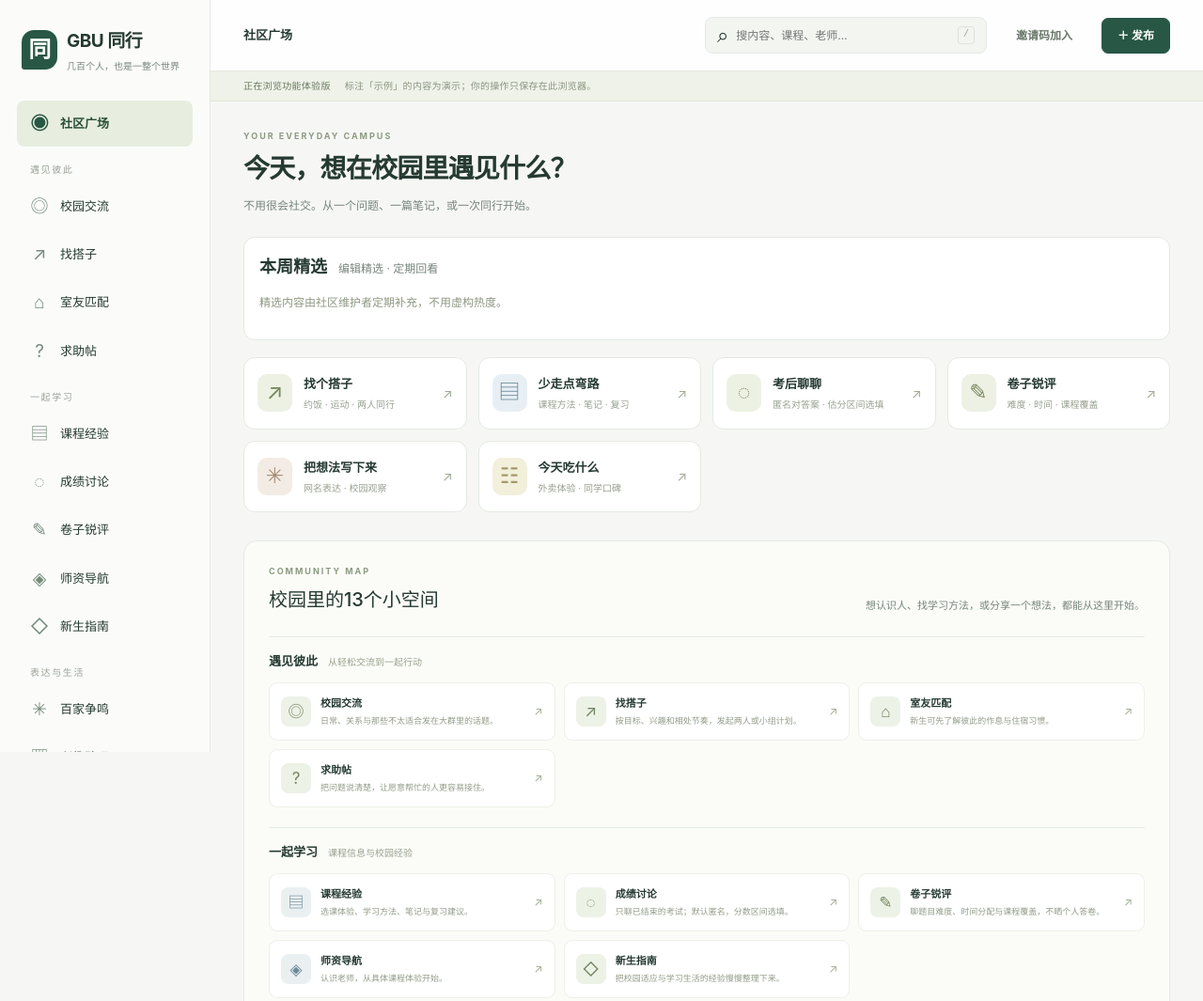
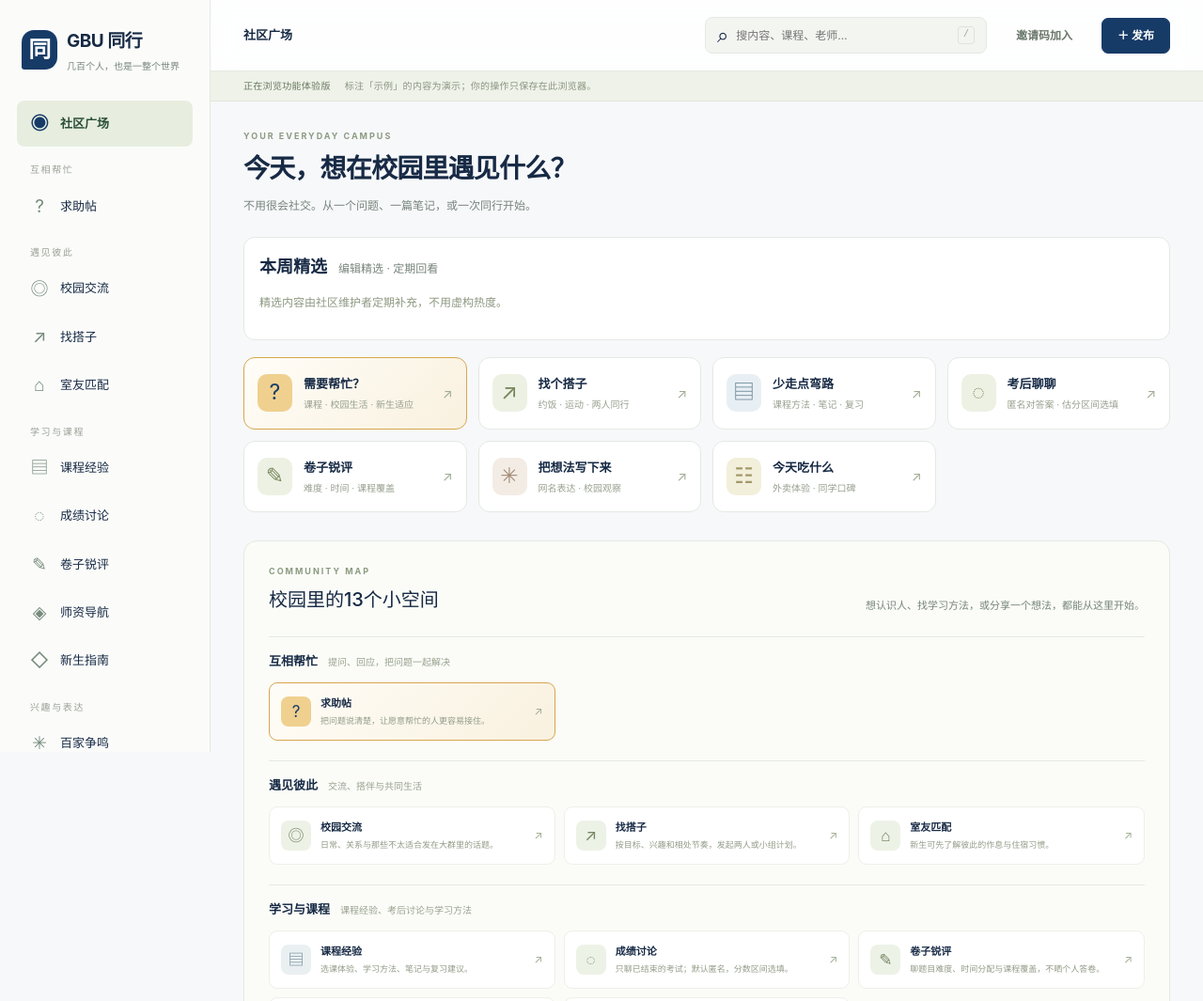
Before and after one commit to JDVANCE9112001/gbu-together-community, a plain HTML site: page index.html in a window 1280 px wide. Shown: the top 1065 px of the page at 94% size. Drawn offline with Linux system fonts and the light colour scheme.

Commit message:
Highlight help board and regroup navigation

```diff
--- a/community.css
+++ b/community.css
@@ -1,13 +1,13 @@
 /* Replaceable visual layer; content, repository and interaction logic live separately. */
 :root {
-  --paper: #f6f7f5;
+  --paper: #f7f8fa;
   --surface: #fff;
-  --ink: #253a32;
+  --ink: #172a45;
   --muted: #77847c;
   --line: #e4e9e3;
-  --green: #285745;
-  --soft: #eef3ec;
-  --accent: #e5ecd4;
+  --green: #173b67;
+  --soft: #edf2f8;
+  --accent: #e8bd70;
   --radius: 14px;
   --sidebar: 224px;
   font-family: Inter, "Microsoft YaHei", "PingFang SC", system-ui, sans-serif;
@@ -1994,3 +1994,8 @@ footer {
 
 .quick-reactions { display:flex; flex-wrap:wrap; gap:8px; margin-top:14px; }
 .weekly-panel { margin-bottom:18px; padding:16px; border:1px solid var(--line); border-radius:12px; background:#fff; }
+
+.help-banner { display:flex; align-items:center; gap:14px; margin:18px 0; padding:20px 24px; border-radius:14px; color:#fff; background:linear-gradient(110deg,#15365e,#245b78); box-shadow:0 12px 32px #183b5c22; }
+.help-banner b { font-size:18px; white-space:nowrap; } .help-banner span { color:#e7eef4; font-size:13px; }
+.space-card:has(.space-icon.help), .portal:has(.portal-icon.help) { border-color:#d6a64e; background:linear-gradient(135deg,#fffdf8,#f9f1df); }
+.space-icon.help,.portal-icon.help { color:#193d68; background:#efd08f; }
--- a/community.js
+++ b/community.js
@@ -256,7 +256,9 @@
                   : ["全部"];
     const list = filtered(items);
     const notice =
-      id === "opinions"
+      id === "help"
+        ? '<section class="help-banner"><b>这里可以求助</b><span>选择问题类别，说清楚卡在哪里；有进展后可把状态更新为“已解决”。</span></section>'
+        : id === "opinions"
         ? '<div class="editor-note"><span>共创预留</span><b>一个能容纳长文字的地方。</b><p>随笔、观点、诗歌与不同意见。未来可与文学社共建专题，目前尚无社团入驻。</p></div>'
         : id === "scores"
           ? '<section class="privacy-panel"><div><b>考后再聊，默认匿名</b><p>只讨论已经结束的考试。分数区间选填，不收精确分数；不要写姓名、学号、考号、座位号或其他可识别信息。</p></div><small>原型只把内容保存在当前浏览器，不会分享给其他同学；共用设备上的其他使用者可能看到本机记录。真实私密讨论需要账号和服务端权限，当前尚未实现。</small></section>'
@@ -270,7 +272,9 @@
           ? ["还没有试卷评价", "可以从难度、时间和课程覆盖写下第一条结构化反馈。"]
           : ["还没有这类内容", "你可以先保存草稿，慢慢完善。"];
     const actionLabel =
-      id === "partners"
+      id === "help"
+        ? "＋ 发布求助帖"
+        : id === "partners"
         ? "＋ 发起同行计划"
         : id === "scores"
           ? "＋ 匿名讨论考后情况"
@@ -821,6 +825,7 @@
       if (p.section === "vents" && p.ventMode === "公屏短句" && p.body.length > 120)
         return error("公屏短句请控制在 120 字以内；长内容请选择“帖子吐槽”。");
       if (p.section === "scores") p.anonymous = true;
+      if (p.section === "help") p.helpStatus = p.helpStatus || "待回应";
       const previous = store.get().posts.find((x) => x.id === p.editingId);
       const id = previous?.id || uid();
       const post = {
--- a/content.js
+++ b/content.js
@@ -14,14 +14,16 @@ window.GBU_CONTENT = {
     { id: "boards", label: "兴趣贴吧", short: "兴趣贴吧", description: "围绕课程、兴趣和校园生活开主题吧。", group: "life", icon: "▦" },
     { id: "life", label: "生活区", short: "生活区", description: "分享餐饮外卖体验，看看同学口碑榜单。", group: "life", icon: "☷" },
     { id: "vents", label: "吐槽大会", short: "吐槽大会", description: "滚动公屏短句，也可以展开成一条完整吐槽。", group: "life", icon: "≋" },
-    { id: "help", label: "求助帖", short: "求助帖", description: "把问题说清楚，让愿意帮忙的人更容易接住。", group: "social", icon: "?" }
+    { id: "help", label: "求助帖", short: "求助帖", description: "把问题说清楚，让愿意帮忙的人更容易接住。", group: "help", icon: "?" }
   ],
   navigationGroups: [
-    { id: "social", label: "遇见彼此", description: "从轻松交流到一起行动" },
-    { id: "learn", label: "一起学习", description: "课程信息与校园经验" },
-    { id: "life", label: "表达与生活", description: "分享想法，找到共同兴趣" }
+    { id: "help", label: "互相帮忙", description: "提问、回应，把问题一起解决" },
+    { id: "social", label: "遇见彼此", description: "交流、搭伴与共同生活" },
+    { id: "learn", label: "学习与课程", description: "课程经验、考后讨论与学习方法" },
+    { id: "life", label: "兴趣与表达", description: "生活分享、主题交流与自由表达" }
   ],
   homeHighlights: [
+    { id: "help", title: "需要帮忙？", summary: "课程 · 校园生活 · 新生适应" },
     { id: "partners", title: "找个搭子", summary: "约饭 · 运动 · 两人同行" },
     { id: "courses", title: "少走点弯路", summary: "课程方法 · 笔记 · 复习" },
     { id: "scores", title: "考后聊聊", summary: "匿名对答案 · 估分区间选填" },
--- a/index.html
+++ b/index.html
@@ -9,12 +9,12 @@
     />
     <meta name="theme-color" content="#285745" />
     <title>GBU 同行 · 社区广场</title>
-    <link rel="stylesheet" href="community.css?v=8" />
+    <link rel="stylesheet" href="community.css?v=9" />
   </head>
   <body>
     <noscript>GBU 同行需要启用 JavaScript 才能浏览和保存本机内容。</noscript>
-    <script src="content.js?v=11"></script>
+    <script src="content.js?v=12"></script>
     <script src="community-store.js?v=2"></script>
-    <script src="community.js?v=8"></script>
+    <script src="community.js?v=9"></script>
   </body>
 </html>
```
Also changed, not shown: 1 other file.
